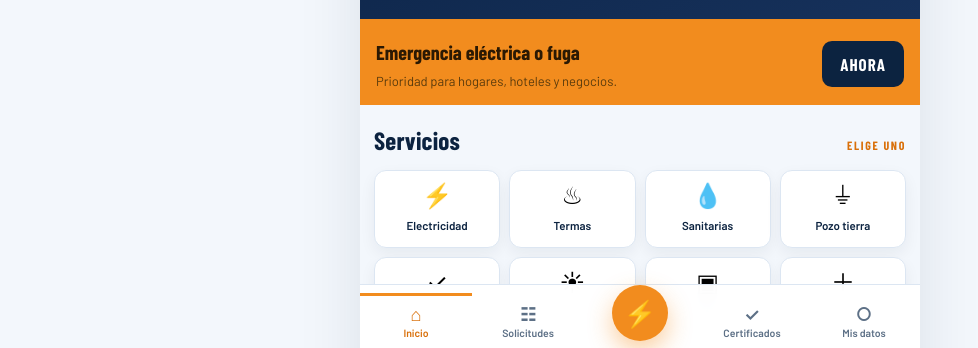
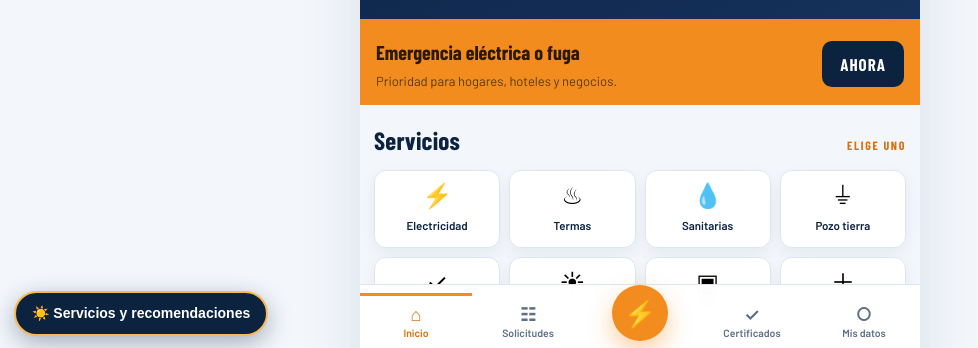
Before and after one commit to Energeticos2023/TecGo, a plain HTML site: page index.html in a window 1280 px wide. Shown: the part 449-797 px from the top of the page, without its empty margins (0-978 px from the left). Drawn offline with nearby package versions, Linux system fonts and the light colour scheme; a web font is replaced by a local one.

Commit message:
Integrate ENERGÉTICOS/YACUSOL commercial service network
* Add cross-site directory, personal contact and voluntary referrals

* Enable cross-site sales directory and referral sharing

* Add first-response service triage before human handoff

```diff
--- /dev/null
+++ b/comercial/red-comercial.js
@@ -0,0 +1,138 @@
+/* ENERGETICOS / YACUSOL - Red comercial (2026-11-07).
+ * Navegacion, contacto humano y recomendacion voluntaria.
+ * No envia mensajes ni almacena datos personales.
+ */
+(function () {
+  "use strict";
+  if (window.__energeticosRedComercial) return;
+  window.__energeticosRedComercial = true;
+  function el(tag, cls, value) {
+    var x = document.createElement(tag);
+    if (cls) x.className = cls;
+    if (value) x.textContent = value;
+    return x;
+  }
+  var p = location.pathname.toLowerCase();
+  var source = p.indexOf("yacusol-app") >= 0 ? "app_yacusol" :
+    p.indexOf("yacusol") >= 0 ? "web_yacusol" :
+    p.indexOf("tecgo") >= 0 ? "tecgo" :
+    p.indexOf("calculo-sfv") >= 0 ? "sfv" : "energeticos";
+  var catalogue = "https://energeticos2023.github.io/YACUSOL/";
+  var referral = catalogue + "?utm_source=recomendacion&utm_medium=compartido&utm_campaign=clientes_recomiendan&utm_content=" + encodeURIComponent(source);
+  var links = [
+    ["Termas solares YACUSOL", catalogue],
+    ["Catálogo y cotizador", "https://energeticos2023.github.io/Yacusol-app/"],
+    ["Servicios ENERGÉTICOS", "https://energeticos2023.github.io/energeticos/"],
+    ["TecGo · Soporte técnico", "https://energeticos2023.github.io/TecGo/"]
+  ];
+  var css = [
+    "#en-red-launcher{position:fixed;left:14px;bottom:15px;z-index:2147482500;display:flex;align-items:center;gap:8px;padding:12px 16px;border:2px solid #f8b951;border-radius:999px;background:#0c2340;color:#fff;box-shadow:0 7px 25px #061c3a55;cursor:pointer;font:700 14px/1.2 Arial,sans-serif}",
+    "#en-red-launcher:focus-visible,#en-red-panel a:focus-visible,#en-red-panel button:focus-visible{outline:3px solid #F28C1E;outline-offset:2px}",
+    "#en-red-panel{position:fixed;left:14px;bottom:69px;z-index:2147482501;width:min(345px,calc(100vw - 28px));max-height:min(72vh,630px);overflow:auto;border:1px solid #dce6f2;border-radius:18px;background:#fff;color:#10294a;box-shadow:0 16px 50px #061c3a77;font:14px/1.45 Arial,sans-serif}",
+    "#en-red-panel[hidden]{display:none!important}",
+    "#en-red-panel .en-red-head{background:#0c2340;color:#fff;padding:14px 16px}",
+    "#en-red-panel .en-red-head strong{font-size:17px}",
+    "#en-red-panel .en-red-inner{padding:14px 16px;display:grid;gap:8px}",
+    "#en-red-panel .en-red-title{margin:8px 0 0;font-size:12px;color:#5a708c;text-transform:uppercase;letter-spacing:.05em;font-weight:700}",
+    "#en-red-panel a{display:block;padding:10px 12px;border-radius:10px;background:#edf4fd;color:#12345a;text-decoration:none;font-weight:700}",
+    "#en-red-panel a:hover{background:#d8e8fb}",
+    "#en-red-panel .en-red-human{background:#e0f6e8;color:#11562a}",
+    "#en-red-panel .en-red-share{background:#f28c1e;color:#fff}",
+    "#en-red-panel .en-red-note{font-size:12px;color:#55677e;margin:5px 0}",
+    "#en-red-panel .en-red-close{float:right;background:#fff3;border:0;color:#fff;font:700 20px Arial;cursor:pointer;border-radius:7px;width:30px;height:30px}",
+    "#en-red-panel .en-red-quick{display:grid;grid-template-columns:1fr 1fr;gap:7px}#en-red-panel .en-red-choice{background:#eaf1fb;color:#12345a;padding:10px;border:1px solid #c6dbf2;border-radius:10px;text-align:left;font:700 12px/1.3 Arial;cursor:pointer}#en-red-panel .en-red-choice:hover{background:#d6e5f8}#en-red-panel .en-red-answer{padding:11px 12px;border-radius:12px;border:1px solid #c6dbf2;background:#f5f9ff;font-size:13px}#en-red-panel .en-red-answer[hidden]{display:none}#en-red-panel .en-red-answer p{margin:0 0 10px}",
+    "@media(max-width:520px){#en-red-launcher{left:10px;bottom:12px;padding:10px 13px;font-size:13px}#en-red-panel{left:10px;bottom:62px;max-height:65vh}}"
+  ].join("");
+  var st = el("style");
+  st.textContent = css;
+  document.head.appendChild(st);
+  var launcher = el("button", "", "☀️ Servicios y recomendaciones");
+  launcher.id = "en-red-launcher";
+  launcher.type = "button";
+  launcher.setAttribute("aria-expanded", "false");
+  launcher.setAttribute("aria-controls", "en-red-panel");
+  var panel = el("aside");
+  panel.id = "en-red-panel";
+  panel.hidden = true;
+  panel.setAttribute("aria-label", "Enlaces de ENERGÉTICOS y YACUSOL");
+  var head = el("div", "en-red-head");
+  var close = el("button", "en-red-close", "×");
+  close.type = "button";
+  close.setAttribute("aria-label", "Cerrar menú de servicios");
+  head.appendChild(close);
+  head.appendChild(el("strong", "", "ENERGÉTICOS · YACUSOL"));
+  head.appendChild(el("div", "", "Encuentra soluciones y atención especializada"));
+  panel.appendChild(head);
+  var content = el("div", "en-red-inner");
+  function addLink(label, url, cls) {
+    var a = el("a", cls || "", label);
+    a.href = url;
+    a.target = "_blank";
+    a.rel = "noopener noreferrer";
+    content.appendChild(a);
+    return a;
+  }
+  content.appendChild(el("p", "en-red-title", "Visita nuestras páginas"));
+  links.forEach(function (item) {
+    var u = new URL(item[1]);
+    u.searchParams.set("utm_source", "red_energeticos");
+    u.searchParams.set("utm_medium", "navegacion");
+    u.searchParams.set("utm_campaign", "ecosistema");
+    u.searchParams.set("utm_content", source);
+    addLink("↗ " + item[0], u.toString());
+  });
+
+  content.appendChild(el("p", "en-red-title", "¿Cómo podemos ayudarte?"));
+  content.appendChild(el("p", "en-red-note", "Selecciona una consulta y recibirás orientación inmediata. Si necesitas una cotización especial o atención personal, podrás escribir directamente al ingeniero."));
+  var quickOptions = [
+    {label:"☀️ Comprar terma solar", answer:"Para orientarte con YACUSOL necesitamos saber el distrito de instalación, cuántas personas usarán agua caliente y cuántas duchas tienes. Puedes revisar capacidades y precios publicados en el catálogo. La elección definitiva requiere confirmar las condiciones de instalación.", topic:"Quiero cotizar una terma solar. Distrito: [indicar]. Número de personas: [indicar]. Duchas: [indicar]."},
+    {label:"🔧 Mantenimiento de terma", answer:"Podemos evaluar limpieza, revisión de tubos, válvulas, controlador y funcionamiento. Si hay fuga importante, deformación del tanque o riesgo eléctrico, suspende su uso de manera segura y solicita atención especializada. El costo de mantenimiento se cotiza según diagnóstico.", topic:"Solicito mantenimiento de mi terma solar. Marca y capacidad: [indicar]. Problema o servicio solicitado: [indicar]. Distrito: [indicar]."},
+    {label:"⚡ Instalaciones eléctricas", answer:"ENERGÉTICOS brinda servicios técnicos eléctricos. Para cotizar correctamente necesitamos ubicación, alcance del trabajo y características generales de la instalación. Los trabajos y plazos se confirman después de una evaluación técnica.", topic:"Solicito un servicio de instalaciones eléctricas. Distrito: [indicar]. Trabajo requerido: [indicar]."},
+    {label:"📋 Proyecto o visita técnica", answer:"Para evaluar un proyecto de energía solar o eléctrico necesitamos conocer la ubicación y el objetivo. Un especialista revisará el alcance, las condiciones de sitio y la documentación necesaria antes de presentar una propuesta.", topic:"Necesito una visita o evaluación de proyecto. Ubicación: [indicar]. Necesidad: [indicar]."}
+  ];
+  var quickArea = el("div", "en-red-quick");
+  var answerBox = el("div", "en-red-answer");
+  answerBox.setAttribute("aria-live", "polite");
+  answerBox.hidden = true;
+  quickOptions.forEach(function (opt) {
+    var b = el("button", "en-red-choice", opt.label);
+    b.type = "button";
+    b.addEventListener("click", function () {
+      answerBox.hidden = false;
+      answerBox.textContent = "";
+      answerBox.appendChild(el("p", "", opt.answer));
+      var link = el("a", "en-red-human", "🟢 Pedir atención humana por WhatsApp");
+      link.target = "_blank";
+      link.rel = "noopener noreferrer";
+      link.href = "https://wa.me/51942899919?text=" + encodeURIComponent("ATENCIÓN HUMANA - ENERGÉTICOS/YACUSOL: " + opt.topic);
+      answerBox.appendChild(link);
+    });
+    quickArea.appendChild(b);
+  });
+  content.appendChild(quickArea);
+  content.appendChild(answerBox);
+  content.appendChild(el("p", "en-red-title", "Atención personalizada"));
+  addLink("💬 Asistente de termas YACUSOL", catalogue + "#asistente");
+  var msg = "Hola, Ing. Rafael. Necesito atención humana para una consulta sobre ENERGÉTICOS / YACUSOL. Llegué desde " + source + ".";
+  addLink("🟢 Hablar con el Ing. Rafael por WhatsApp", "https://wa.me/51942899919?text=" + encodeURIComponent(msg), "en-red-human");
+  content.appendChild(el("p", "en-red-note", "El cliente decide si envía el mensaje. La respuesta personal está sujeta a disponibilidad."));
+  content.appendChild(el("p", "en-red-title", "Ayúdanos a llegar a más familias"));
+  content.appendChild(el("p", "en-red-note", "Si conoces a alguien que busque agua caliente con energía solar, agradeceremos que compartas nuestro catálogo."));
+  var shareMsg = "Te comparto YACUSOL, termas solares de ENERGÉTICOS en Huaraz, con experiencia desde 2018: " + referral;
+  var share = addLink("📣 Recomendar YACUSOL a familiares y amigos", "https://wa.me/?text=" + encodeURIComponent(shareMsg), "en-red-share");
+  share.addEventListener("click", function (event) {
+    if (typeof navigator.share !== "function") return;
+    event.preventDefault();
+    navigator.share({title:"Termas solares YACUSOL",text:"Si buscas agua caliente con energía solar, conoce YACUSOL.",url:referral}).catch(function () {});
+  });
+  content.appendChild(el("p", "en-red-title", "Nuestras redes"));
+  addLink("Facebook YACUSOL", "https://www.facebook.com/profile.php?id=61590174891879");
+  addLink("Facebook ENERGÉTICOS", "https://www.facebook.com/INGENIEROS.RYC/");
+  panel.appendChild(content);
+  document.body.appendChild(launcher);
+  document.body.appendChild(panel);
+  function toggle(open) { panel.hidden = !open; launcher.setAttribute("aria-expanded", String(open)); }
+  launcher.addEventListener("click", function () { toggle(panel.hidden); });
+  close.addEventListener("click", function () { toggle(false); launcher.focus(); });
+  document.addEventListener("keydown", function (e) { if (e.key === "Escape" && !panel.hidden) toggle(false); });
+})();
--- a/index.html
+++ b/index.html
@@ -1007,5 +1007,6 @@ cargarPerfilEnCuenta();
 renderOrders();
 window.addEventListener("load", animarContadores);
 </script>
+<script src="comercial/red-comercial.js?v=20261107" defer></script>
 </body>
 </html>
```
